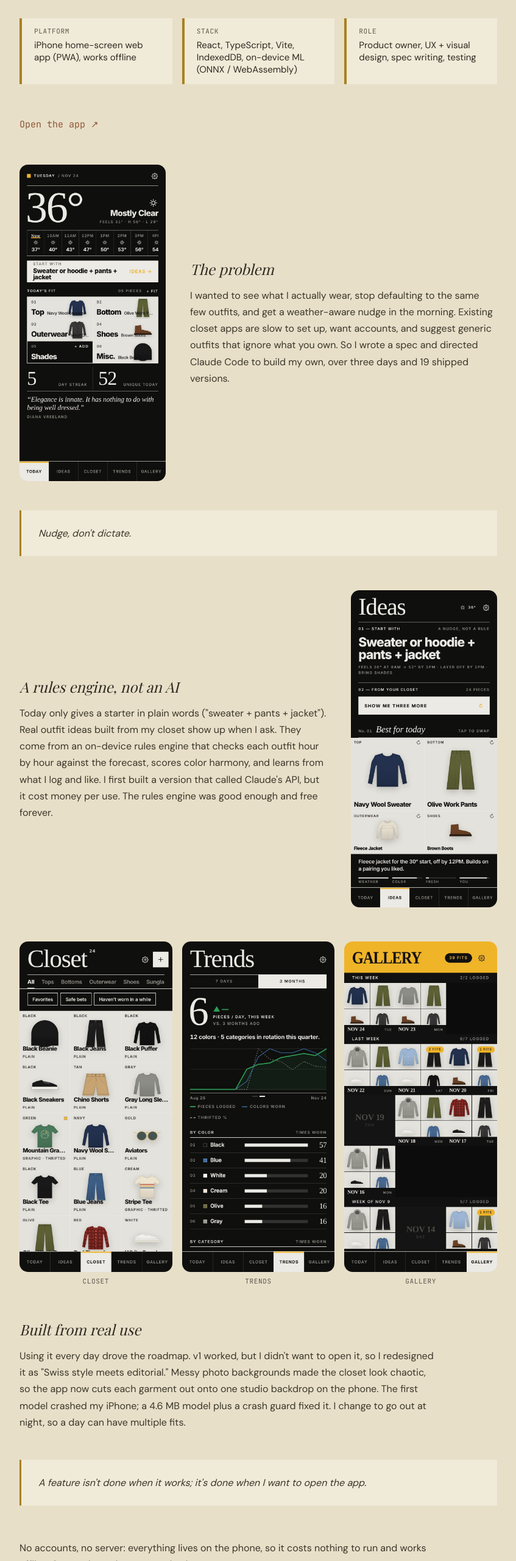
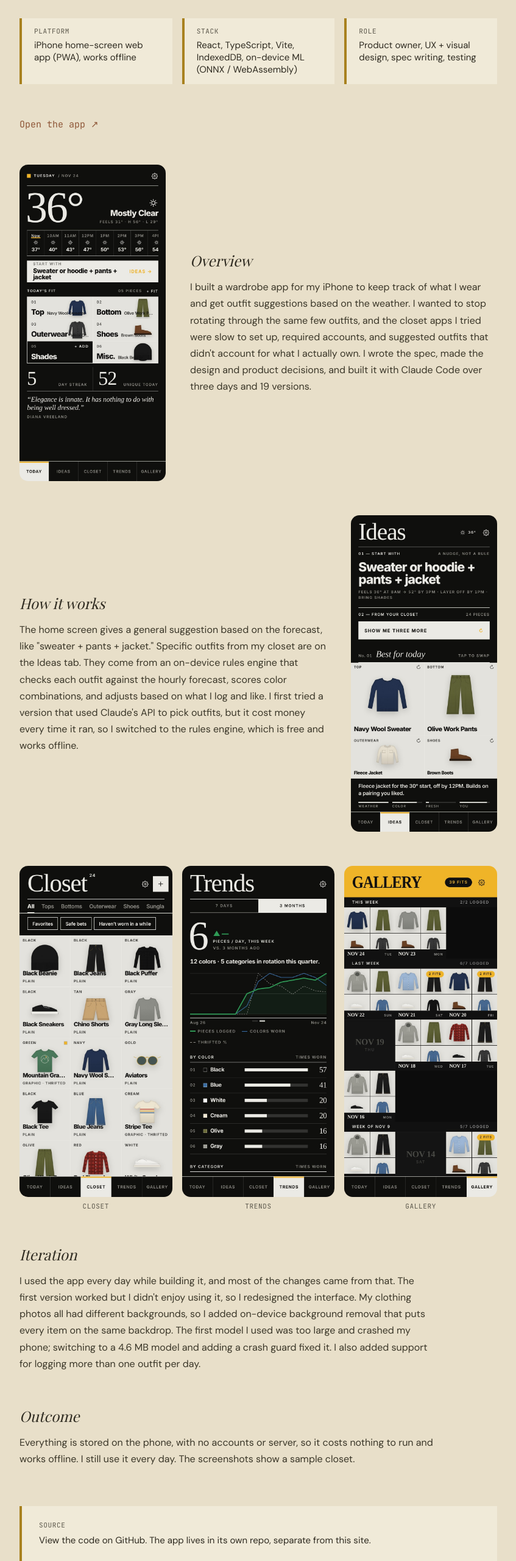
Before and after one commit to eganbauersfeld/eganbauersfeld.github.io, an Astro site: page /projects/outfit in a window 1280 px wide. Shown: the part 240-2800 px from the top of the page at 61% size, without its empty margins (216-1063 px from the left). Built offline with nearby package versions, Linux system fonts and the light colour scheme; Astro itself is replaced by a stand-in of ours; a web font is replaced by a local one.

Commit message:
Rewrite Outfit page copy and remove pull quotes
Co-Authored-By: Claude Opus 5.5 <noreply@anthropic.com>

```diff
--- a/src/content/projects/outfit.mdx
+++ b/src/content/projects/outfit.mdx
@@ -24,7 +24,6 @@ footerLine: 'Status: in daily use · 5 screens · 29 automated scenario tests ·
 ---
 
 import { Image } from 'astro:assets';
-import PullQuote from '../../components/PullQuote.astro';
 import today from '../../assets/images/outfit/today.jpg';
 import ideas from '../../assets/images/outfit/ideas.jpg';
 import closet from '../../assets/images/outfit/closet.jpg';
@@ -34,20 +33,16 @@ import gallery from '../../assets/images/outfit/gallery.jpg';
 <div class="outfit-split">
 <figure><Image src={today} alt="Today screen: weather, a starter suggestion, and today's logged fit" widths={[300, 600]} sizes="240px" /></figure>
 <div>
-<h3>The problem</h3>
-<p>I wanted to see what I actually wear, stop defaulting to the same few outfits, and get a weather-aware nudge in the morning. Existing closet apps are slow to set up, want accounts, and suggest generic outfits that ignore what you own. So I wrote a spec and directed Claude Code to build my own, over three days and 19 shipped versions.</p>
+<h3>Overview</h3>
+<p>I built a wardrobe app for my iPhone to keep track of what I wear and get outfit suggestions based on the weather. I wanted to stop rotating through the same few outfits, and the closet apps I tried were slow to set up, required accounts, and suggested outfits that didn't account for what I actually own. I wrote the spec, made the design and product decisions, and built it with Claude Code over three days and 19 versions.</p>
 </div>
 </div>
-
-<PullQuote accentColor="#a8811f">
-Nudge, don't dictate.
-</PullQuote>
 
 <div class="outfit-split outfit-split--reverse">
 <figure><Image src={ideas} alt="Ideas screen: an outfit built from the closet with a one-line reason" widths={[300, 600]} sizes="240px" /></figure>
 <div>
-<h3>A rules engine, not an AI</h3>
-<p>Today only gives a starter in plain words ("sweater + pants + jacket"). Real outfit ideas built from my closet show up when I ask. They come from an on-device rules engine that checks each outfit hour by hour against the forecast, scores color harmony, and learns from what I log and like. I first built a version that called Claude's API, but it cost money per use. The rules engine was good enough and free forever.</p>
+<h3>How it works</h3>
+<p>The home screen gives a general suggestion based on the forecast, like "sweater + pants + jacket." Specific outfits from my closet are on the Ideas tab. They come from an on-device rules engine that checks each outfit against the hourly forecast, scores color combinations, and adjusts based on what I log and like. I first tried a version that used Claude's API to pick outfits, but it cost money every time it ran, so I switched to the rules engine, which is free and works offline.</p>
 </div>
 </div>
 
@@ -58,16 +53,13 @@ Nudge, don't dictate.
 </div>
 
 <div class="single-col wide">
-<h3>Built from real use</h3>
-<p>Using it every day drove the roadmap. v1 worked, but I didn't want to open it, so I redesigned it as "Swiss style meets editorial." Messy photo backgrounds made the closet look chaotic, so the app now cuts each garment out onto one studio backdrop on the phone. The first model crashed my iPhone; a 4.6 MB model plus a crash guard fixed it. I change to go out at night, so a day can have multiple fits.</p>
+<h3>Iteration</h3>
+<p>I used the app every day while building it, and most of the changes came from that. The first version worked but I didn't enjoy using it, so I redesigned the interface. My clothing photos all had different backgrounds, so I added on-device background removal that puts every item on the same backdrop. The first model I used was too large and crashed my phone; switching to a 4.6 MB model and adding a crash guard fixed it. I also added support for logging more than one outfit per day.</p>
 </div>
 
-<PullQuote accentColor="#a8811f">
-A feature isn't done when it works; it's done when I want to open the app.
-</PullQuote>
-
 <div class="single-col wide">
-<p>No accounts, no server: everything lives on the phone, so it costs nothing to run and works offline. Screenshots show a sample closet.</p>
+<h3>Outcome</h3>
+<p>Everything is stored on the phone, with no accounts or server, so it costs nothing to run and works offline. I still use it every day. The screenshots show a sample closet.</p>
 </div>
 
 <a class="paper-link" href="https://github.com/eganbauersfeld/outfit-app" target="_blank" rel="noopener" style="border-color:#a8811f">
```
